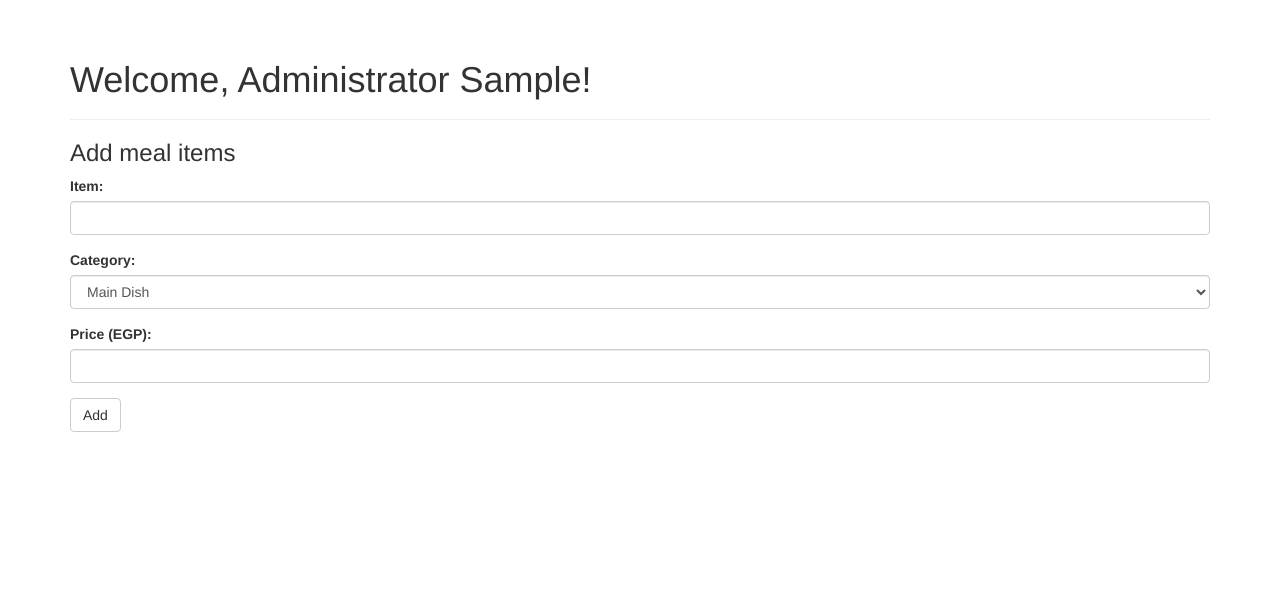
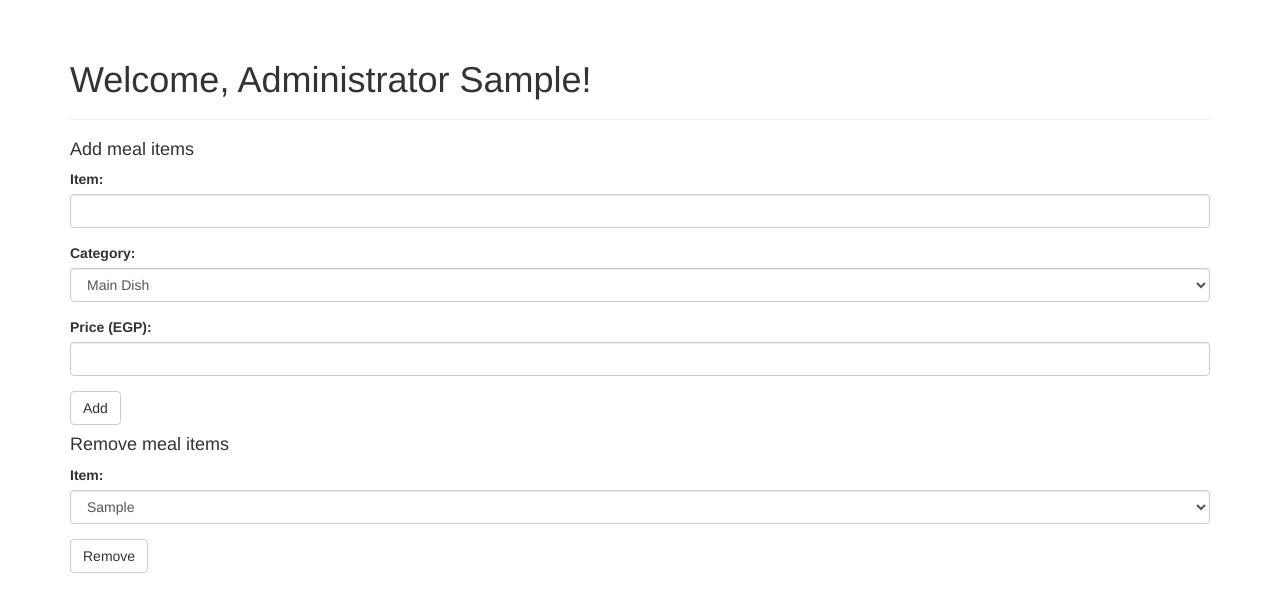
Before and after one commit to Kaynoid/mahmoud-makes-food, a Flask app: a page that uses templates/admin_home.html in a window 1280 px wide. Shown: the part 52-664 px from the top of the page. Run offline with Flask 2, Linux system fonts and the light colour scheme; tables that the repository leaves empty hold one stand-in row (values such as "Sample post"); some libraries are stand-ins or nearby versions.

Commit message:
Added remove item functionality for the admninistrators

```diff
--- a/app.py
+++ b/app.py
@@ -68,12 +68,19 @@ def home(name):
 
 @app.route('/admin/<name>', methods=['GET', 'POST'])
 def admin_home(name):
-    form = forms.AddForm()
-    context = {'name' : name, 'form' : form}
-    if form.validate_on_submit():
-        item = models.Food(item=form.item.data, category=form.category.data, price=form.price.data)
+    addform = forms.AdminAddForm()
+    removeform = forms.AdminRemoveForm()
+    removeform.item.choices = [(f.item, f.item) for f in models.Food.query.all()]
+    context = {'name' : name, 'addform' : addform, 'removeform' : removeform}
+    if addform.validate_on_submit():
+        item = models.Food(item=addform.item.data, category=addform.category.data, price=addform.price.data)
         models.db.session.add(item)
         models.db.session.commit()
         flash(f'{item.item.capitalize()} was added succesfully', 'info')
         return redirect(url_for('admin_home', name=name))
+    if removeform.validate_on_submit():
+        item = models.Food.query.filter_by(item=removeform.item.data).first()
+        models.db.session.delete(item)
+        models.db.session.commit()
+        return redirect(url_for('admin_home', name=name))
     return render_template('admin_home.html', **context)
--- a/forms.py
+++ b/forms.py
@@ -1,5 +1,6 @@
 from flask_wtf import FlaskForm
 from wtforms import BooleanField, StringField, SubmitField, validators, PasswordField, SelectField, IntegerField
+from models import Food
 
 
 class LoginForm(FlaskForm):
@@ -15,8 +16,13 @@ class SignupForm(FlaskForm):
     submit = SubmitField('Signup')
 
 
-class AddForm(FlaskForm):
+class AdminAddForm(FlaskForm):
     item = StringField('Item: ', [validators.Length(min=2)])
     category = SelectField(f'Category: ', choices=[('Main Dish', 'Main Dish'), ('Side Dish', 'Side Dish'), ('Drink', 'Drink')])
     price = IntegerField('Price (EGP):', [validators.InputRequired()])
     submit = SubmitField('Add')
+
+
+class AdminRemoveForm(FlaskForm):
+    item = SelectField(f'Item: ')
+    submit = SubmitField('Remove')
--- a/templates/admin_home.html
+++ b/templates/admin_home.html
@@ -10,7 +10,11 @@
         <h1>Welcome, Administrator {{ name|capitalize }}!</h1>
     </div>
     <div>
-        <h3>Add meal items</h3>
+        <h4>Add meal items</h4>
+        {{ wtf.quick_form(addform) }}
     </div>
-    {{ wtf.quick_form(form) }}
+    <div>
+        <h4>Remove meal items</h4>
+        {{ wtf.quick_form(removeform) }}
+    </div>
 {% endblock %}
```
